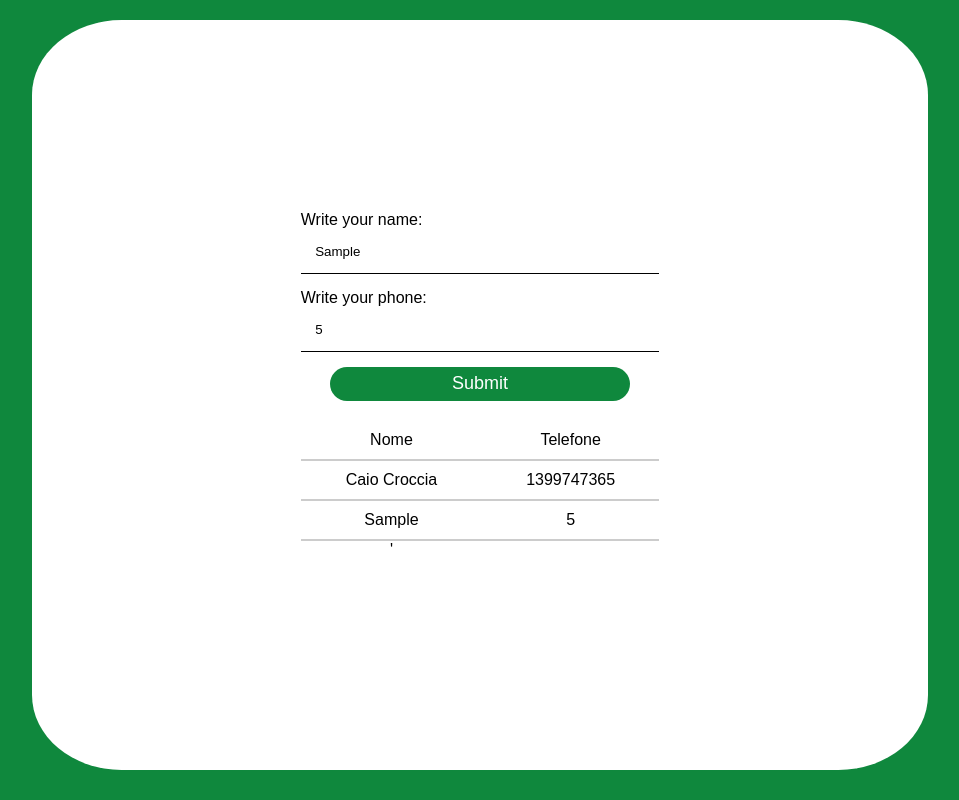
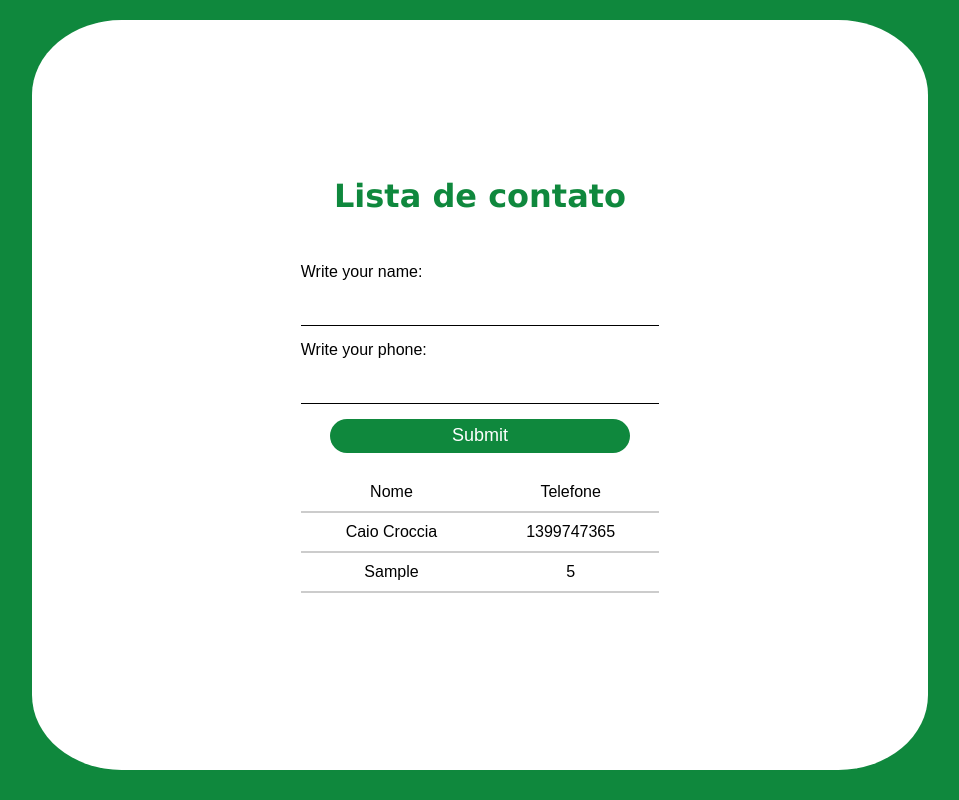
Before and after one commit to CaioCroccia22/Contact_List, a plain HTML site: page index.html in a window 1280 px wide. Both pictures are taken after typing "Sample", "5" into the empty fields and a click on the button "Submit". Shown: the whole page, without its empty margins (160-1119 px from the left). Drawn offline with Linux system fonts and the light colour scheme.

Commit message:
feat: maxRows and title

```diff
--- a/index.html
+++ b/index.html
@@ -10,6 +10,7 @@
 <body>
     <div class="main-content">
        <div class="form-content">
+            <h1 id="title">Lista de contato</h1>
             <form id="contact-form">
                 <div class="name-input">
                     <label for="name">Write your name:</label>
--- a/main.css
+++ b/main.css
@@ -19,6 +19,13 @@ body{
     margin-top: 20px;
     background-color: #fff;
     border-radius: 10%;
+}
+
+#title{
+    font-family: Verdana, Geneva, Tahoma, sans-serif;
+    color: rgb(15, 136, 61);
+    text-align: center;
+    margin-bottom: 3rem;
 }
 
 .form-content{
--- a/script.js
+++ b/script.js
@@ -1,6 +1,8 @@
 // console.log('teste inicial');
 
 const contactForm = document.getElementById('contact-form');
+const tableRow = document.getElementById('table-row');
+
 
 contactForm.addEventListener('submit', function(e){
     e.preventDefault();
@@ -11,10 +13,16 @@ contactForm.addEventListener('submit', function(e){
 });
 
 function addTable(name, phone){
-    const tableRow = document.getElementById('table-row');
-    tableRow.innerHTML += `<tr>
-        <td>${name}</td>
-        <td>${phone}</td>
-    </tr>'`
+    const maxRow = 5;
+    if(tableRow.rows.length <= maxRow){
+        tableRow.innerHTML += `<tr>
+            <td>${name}</td>
+            <td>${phone}</td>
+        </tr>`;
+    }
+    else{
+        alert('Máximo de linhas já atingido !!')
+    }
+    contactForm.reset();
 
 }
```
